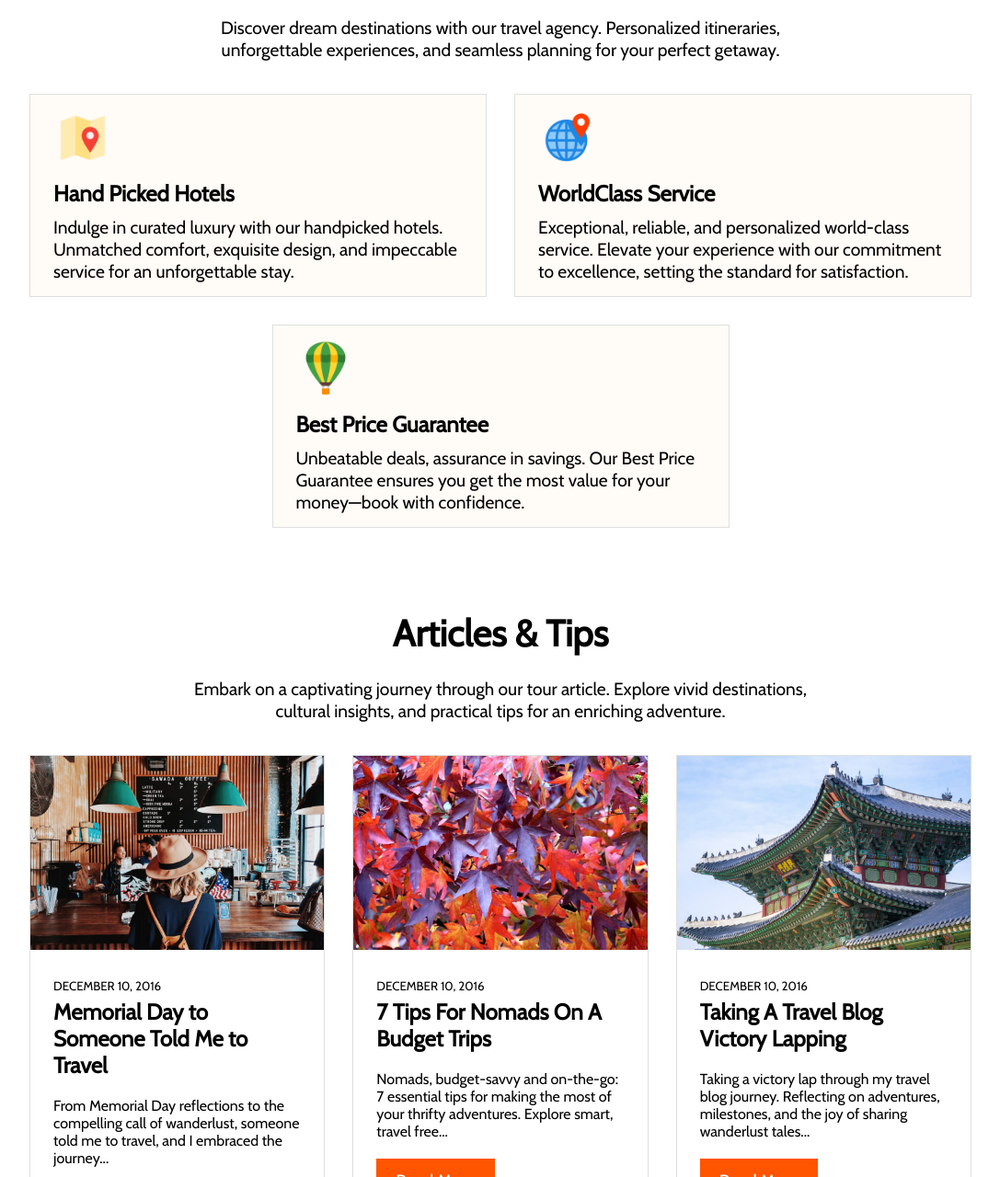
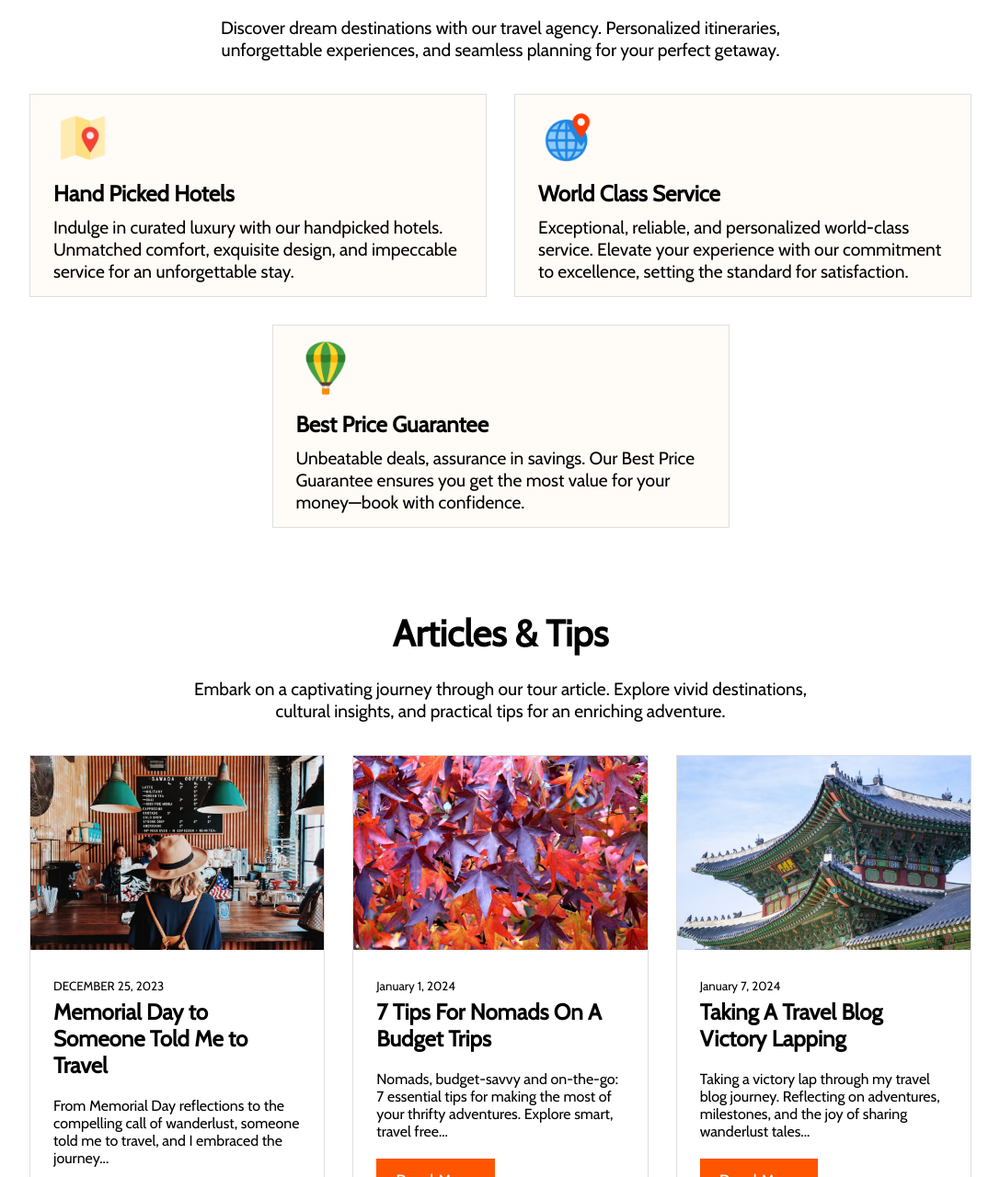
Before and after one commit to yeasinbinali/go-trip, a plain HTML site: page index.html in a window 1280 px wide. Shown: the part 2511-3791 px from the top of the page at 92% size, without its empty margins (96-1183 px from the left). Drawn offline with nearby package versions, Linux system fonts and the light colour scheme.

Commit message:
favicon added

```diff
--- a/index.html
+++ b/index.html
@@ -12,6 +12,8 @@
     <link href="https://fonts.googleapis.com/css2?family=Cabin&display=swap" rel="stylesheet">
     <!-- css link -->
     <link rel="stylesheet" href="styles/style.css">
+    <!-- favicon -->
+    <link rel="shortcut icon" href="./Images/logo.png" type="image/x-icon">
     <!-- font awesome -->
     <script src="https://kit.fontawesome.com/7522ad2aa7.js" crossorigin="anonymous"></script>
 </head>
@@ -147,7 +149,7 @@
                 </div>
                 <div class="feature-content-two">
                     <img src="./Images/choosing/worldclass-service.png" alt="">
-                    <h2 class="feature-title">WorldClass Service</h2>
+                    <h2 class="feature-title">World Class Service</h2>
                     <p class="feature-description">Exceptional, reliable, and personalized world-class service. Elevate
                         your experience with our commitment to excellence, setting the standard for satisfaction.</p>
                 </div>
@@ -171,7 +173,7 @@
                 <div class="cart-item">
                     <img src="./Images/article/article-one.jpg" alt="">
                     <div class="cart-content">
-                        <small class="cart-date">DECEMBER 10, 2016</small>
+                        <small class="cart-date">DECEMBER 25, 2023</small>
                         <h1 class="cart-header">Memorial Day to Someone Told Me to Travel</h1>
                         <p class="cart-description">From Memorial Day reflections to the compelling call of wanderlust,
                             someone told me to travel, and I embraced the journey...</p>
@@ -181,7 +183,7 @@
                 <div class="cart-item">
                     <img src="./Images/article/article-two.jpeg" alt="">
                     <div class="cart-content">
-                        <small class="cart-date">DECEMBER 10, 2016</small>
+                        <small class="cart-date">January 1, 2024</small>
                         <h1 class="cart-header">7 Tips For Nomads On A Budget Trips</h1>
                         <p class="cart-description">Nomads, budget-savvy and on-the-go: 7 essential tips for making the
                             most
@@ -192,7 +194,7 @@
                 <div class="cart-item">
                     <img src="./Images/article/article-three.jpg" alt="">
                     <div class="cart-content">
-                        <small class="cart-date">DECEMBER 10, 2016</small>
+                        <small class="cart-date">January 7, 2024</small>
                         <h1 class="cart-header">Taking A Travel Blog Victory Lapping</h1>
                         <p class="cart-description">Taking a victory lap through my travel blog journey. Reflecting on
                             adventures, milestones, and the joy of sharing wanderlust tales...</p>
```
